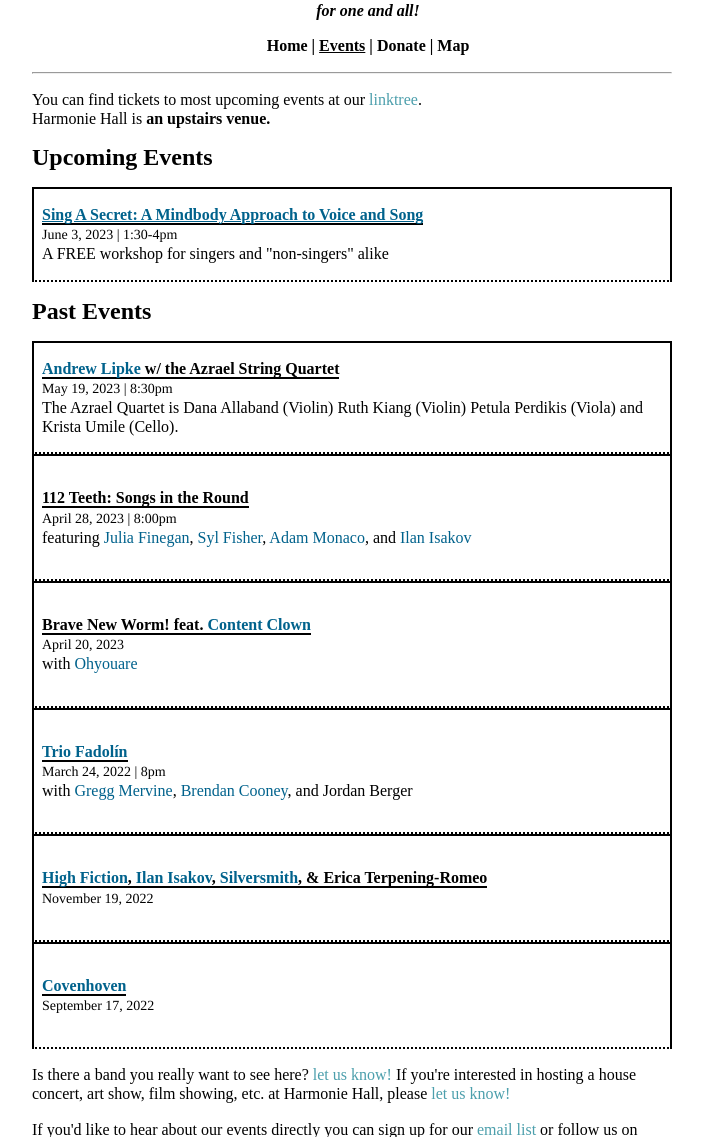
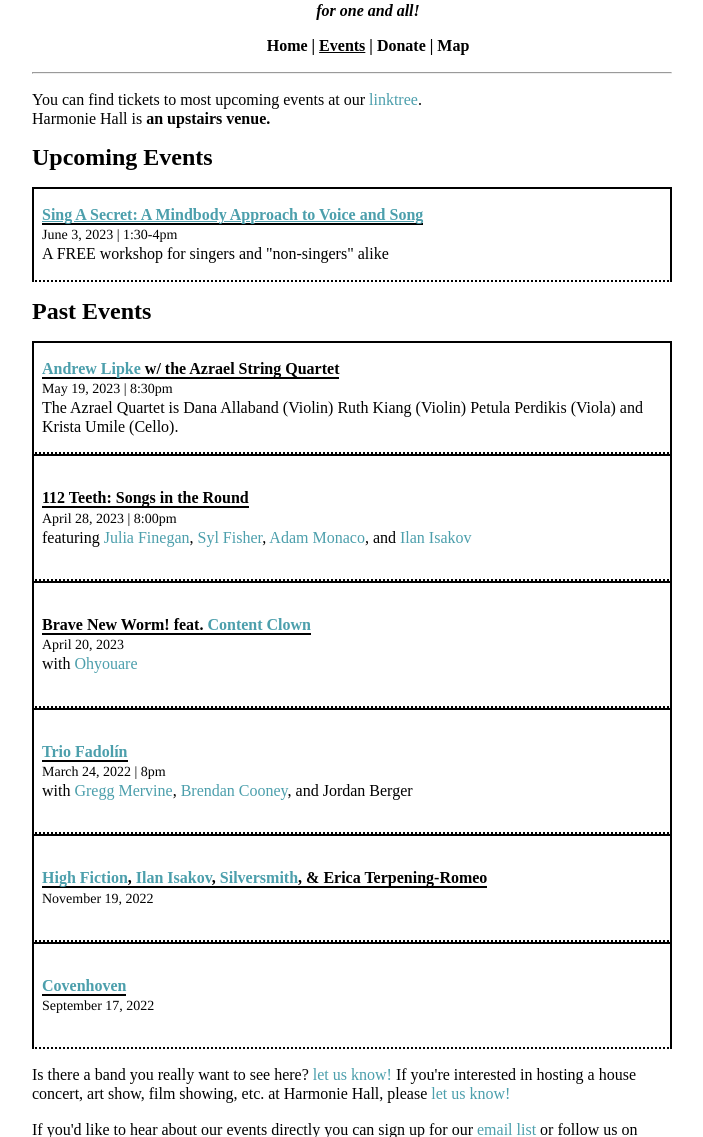
Before and after one commit to askaviolin/askaviolin.github.io, a PHP site: page /events.html in a window 1280 px wide, with the pointer over the restyled element. Shown: the part 200-1337 px from the top of the page, without its empty margins (288-991 px from the left). Run offline with PHP 8.4, Linux system fonts and the light colour scheme.

Commit message:
color 4C9FAC

```diff
--- a/style.css
+++ b/style.css
@@ -85,7 +85,7 @@
 .event a:link,
 .event a:visited
 {
-  color: rgb(0, 98, 140);
+  color: #4C9FAC;
 
 }
 .about {
```
